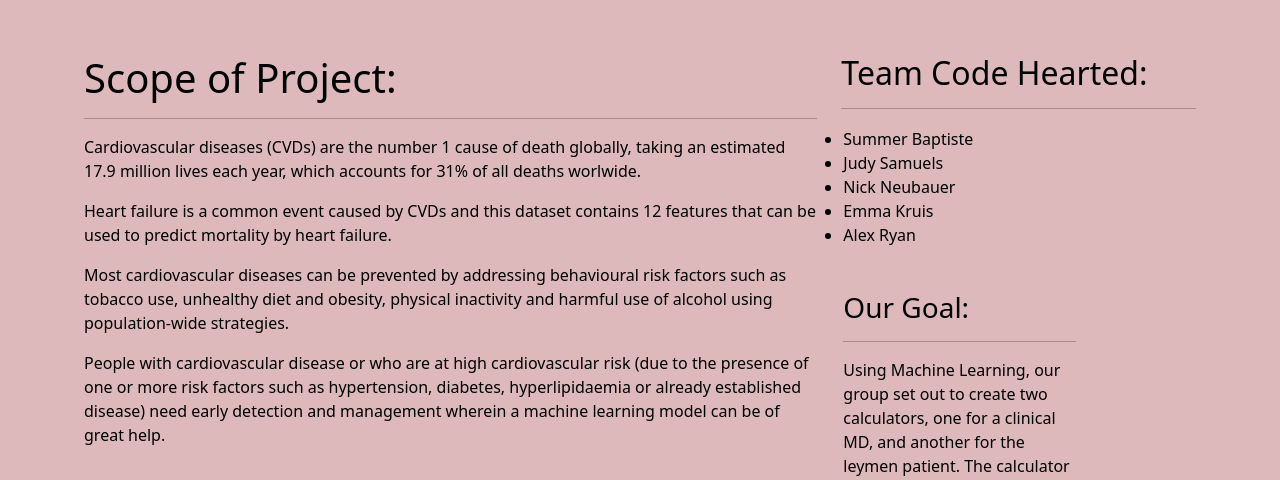
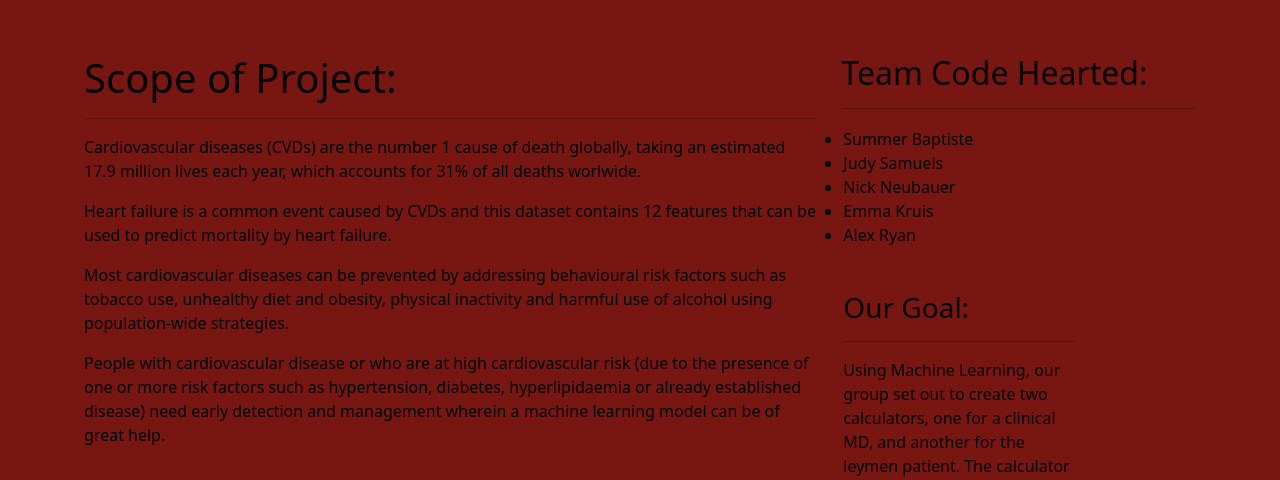
Before and after one commit to njneubauer/code_hearted, a Flask app: page / in a window 1280 px wide. Shown: the part 64-544 px from the top of the page. Run offline with Flask 2, Linux system fonts and the light colour scheme.

Commit message:
updated before heroku push

```diff
--- a/static/style.css
+++ b/static/style.css
@@ -3,7 +3,7 @@ div {
 }
 
 body {
-    background-color: #ddb9bb;
+    background-color: #781611;
     color: black;
 }
 
```
